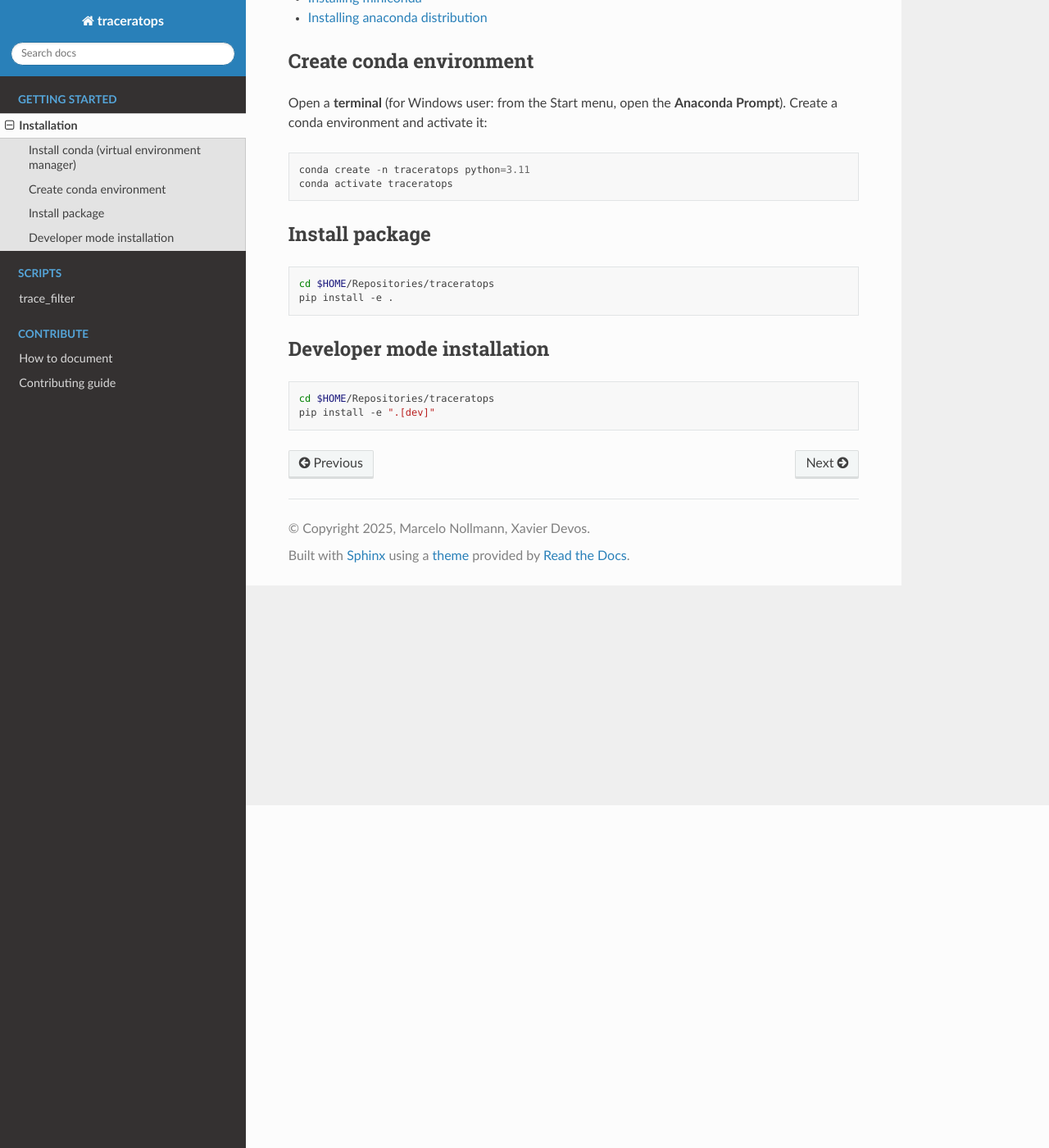
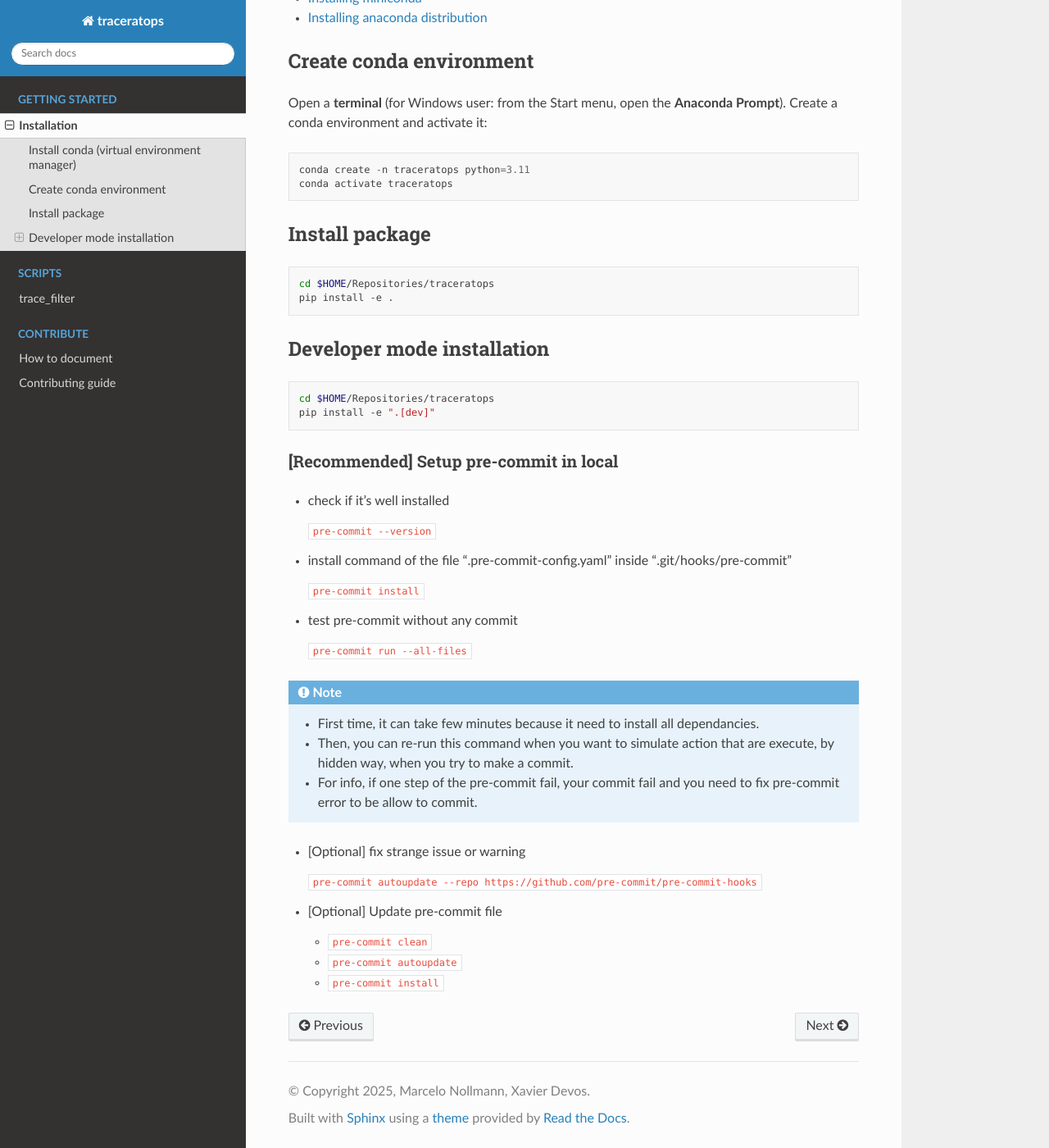
Before and after one commit to pyHi-M/traceratops, a Sphinx documentation site: the page built from docs/source/quickstart/installation.md, in a window 1280 px wide and 1400 px high, scrolled down 418 px. Shown: the whole window at 82% size. Built offline with Sphinx 7.4.7 and the Read the Docs theme 3.1.0, drawn with Linux system fonts in a browser that asks for light colours.

Commit message:
chore(CI): add continuous integration with pytest and pre-commit - Document the installation step to run precommit locally - explain mechanism and potential issue with precommit

````diff
--- a/docs/source/quickstart/installation.md
+++ b/docs/source/quickstart/installation.md
@@ -35,3 +35,32 @@ pip install -e .
 cd $HOME/Repositories/traceratops
 pip install -e ".[dev]"
 ```
+
+### [Recommended] Setup pre-commit in local
+
+- check if it's well installed
+
+  `pre-commit --version`
+
+- install command of the file ".pre-commit-config.yaml" inside ".git/hooks/pre-commit"
+
+  `pre-commit install`
+
+- test pre-commit without any commit
+
+  `pre-commit run --all-files`
+
+```{note}
+- First time, it can take few minutes because it need to install all dependancies.
+- Then, you can re-run this command when you want to simulate action that are execute, by hidden way, when you try to make a commit.
+- For info, if one step of the pre-commit fail, your commit fail and you need to fix pre-commit error to be allow to commit.
+```
+
+- [Optional] fix strange issue or warning
+
+  `pre-commit autoupdate --repo https://github.com/pre-commit/pre-commit-hooks`
+
+- [Optional] Update pre-commit file
+  - `pre-commit clean`
+  - `pre-commit autoupdate`
+  - `pre-commit install`
````
Also changed, not shown: pyproject.toml (+7 -4 lines), .pre-commit-config.yaml (added), docs/requirements.txt (line endings or trailing spaces), docs/source/contribute/CONTRIBUTING.md (line endings or trailing spaces), docs/source/contribute/how_to_document.md (line endings or trailing spaces), docs/source/index.rst (line endings or trailing spaces), 4 other files.
